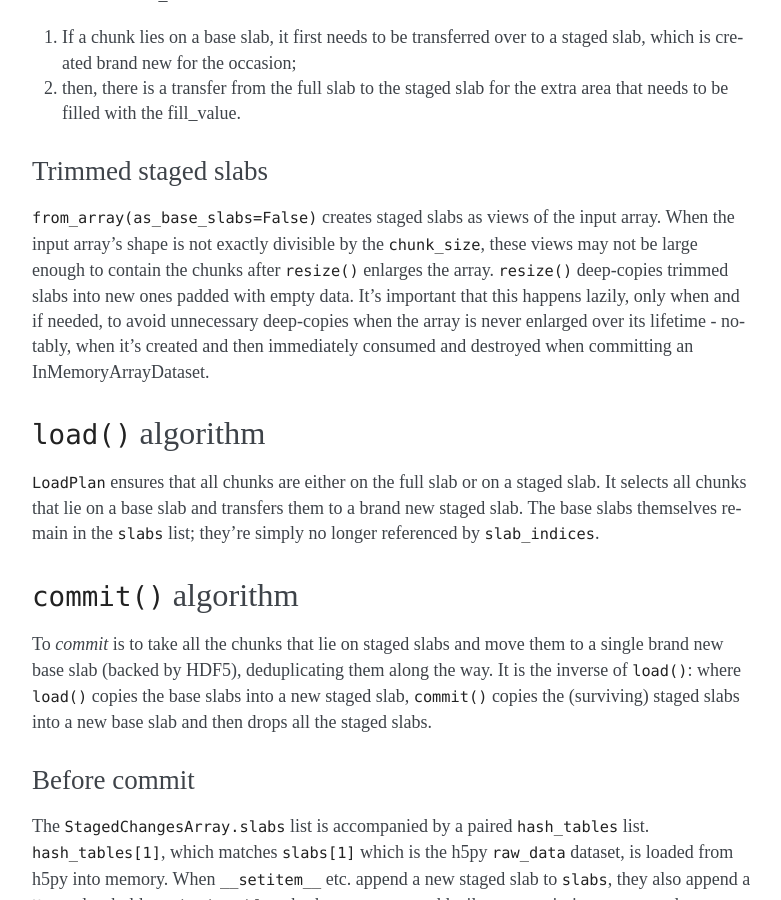
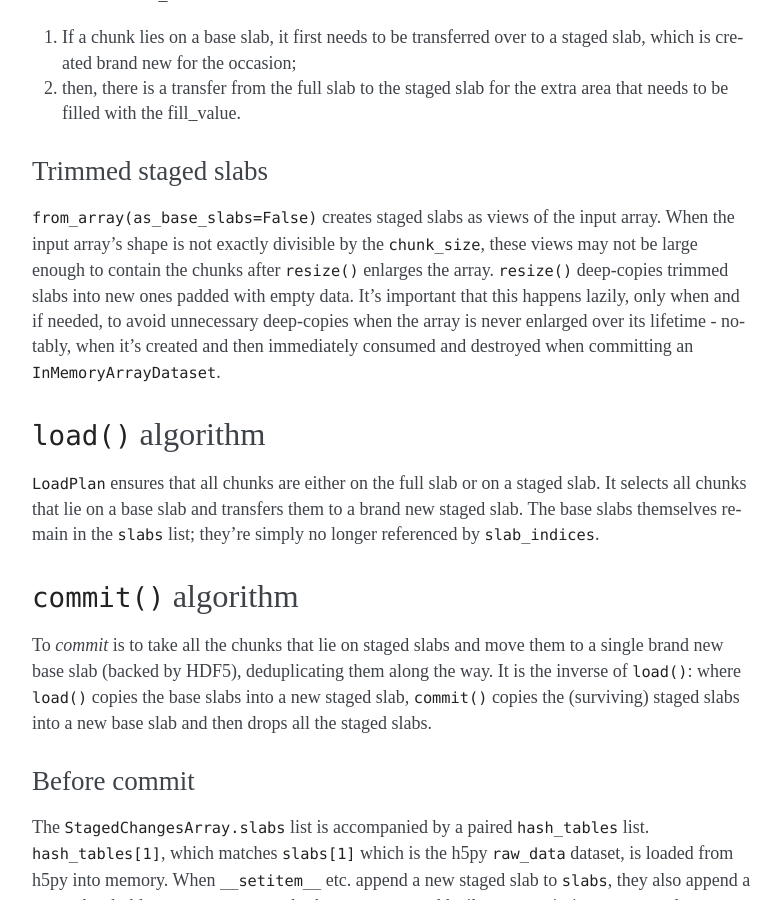
Before and after one commit to deshaw/versioned-hdf5, a Sphinx documentation site: the page built from docs/staged_changes.rst, in a window 1280 px wide and 900 px high, scrolled down 6865 px. Shown: the whole window, without its empty margins (358-1139 px from the left). Built offline with Sphinx 7.4.7, drawn with Linux system fonts in a browser that asks for light colours.

```diff
--- a/docs/staged_changes.rst
+++ b/docs/staged_changes.rst
@@ -333,7 +333,7 @@ may not be large enough to contain the chunks after ``resize()`` enlarges the ar
 important that this happens lazily, only when and if needed, to avoid unnecessary
 deep-copies when the array is never enlarged over its lifetime - notably, when it's
 created and then immediately consumed and destroyed when committing an
-InMemoryArrayDataset.
+``InMemoryArrayDataset``.
 
 ``load()`` algorithm
 --------------------
```
